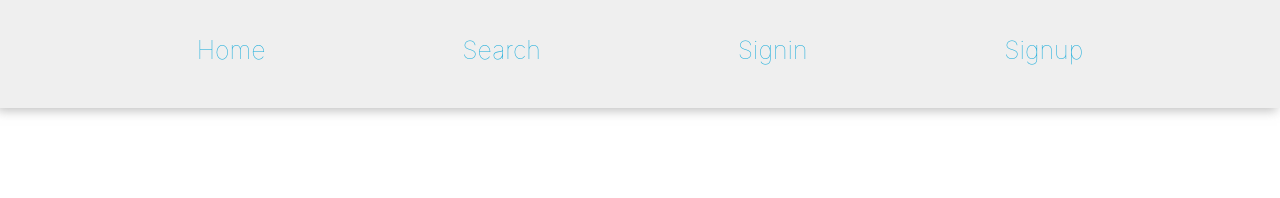
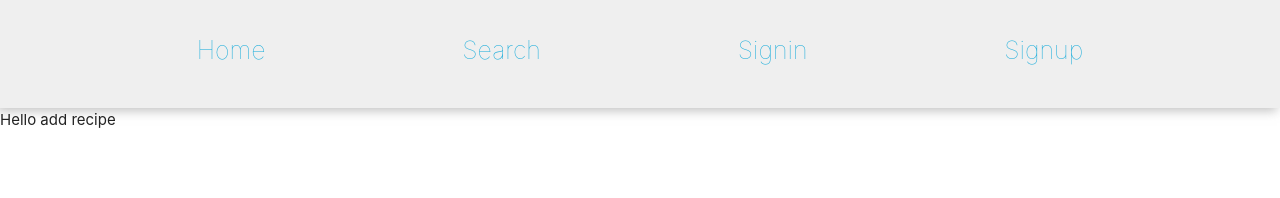
Before and after one commit to streetracer48/Graphql-pila, a React (Create React App) app in the folder client/: page /recipe/add in a window 1280 px wide. Shown: the top 198 px of the page. Built offline with nearby package versions, Linux system fonts and the light colour scheme; no server answers; what react-pose would draw is missing.

Commit message:
routes setup for add recipe

```diff
--- a/client/src/components/Recipe/AddRecipe.jsx
+++ b/client/src/components/Recipe/AddRecipe.jsx
@@ -12,10 +12,13 @@ const initialState = {
 
 
 class AddRecipe extends Component {
+    state = { ...initialState };
 
      render() {
          return(
-
+<div>
+    Hello add recipe
+</div>
          )
      }
 }
--- a/client/src/index.js
+++ b/client/src/index.js
@@ -16,7 +16,7 @@ import {
   } from "react-router-dom";
 import ApolloClient from "apollo-boost";
 import { ApolloProvider } from "react-apollo";
-
+import AddRecipe from "./components/Recipe/AddRecipe";
 const client = new ApolloClient({
     uri:"http://localhost:4444/graphql",
     fetchOptions:{
@@ -46,6 +46,10 @@ const Root = ({ refetch, session }) => (
           <Route  path="/" exact component={App} />
           <Route  path="/login"  render={() => <SignIn refetch={refetch} />}/>
           <Route  path="/register" render={() => <SignUp refetch={refetch} />} />
+          <Route
+          path="/recipe/add"
+          render={() => <AddRecipe session={session} />}
+        />
           <Route path="/recipes/:_id" component={RecipeDetails} />
         </Switch>
       </Fragment>
```
